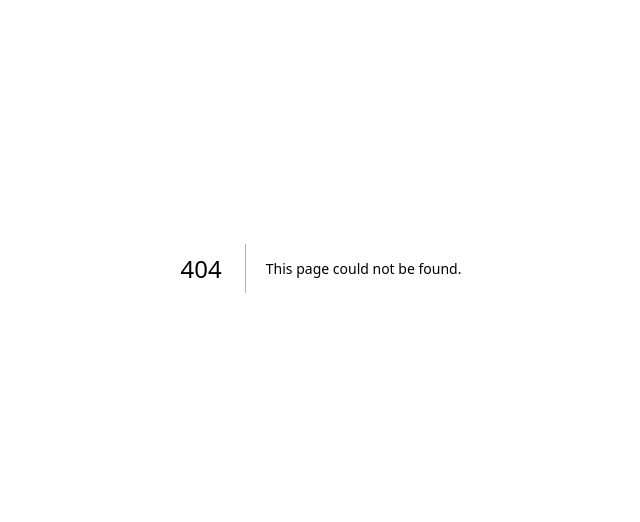
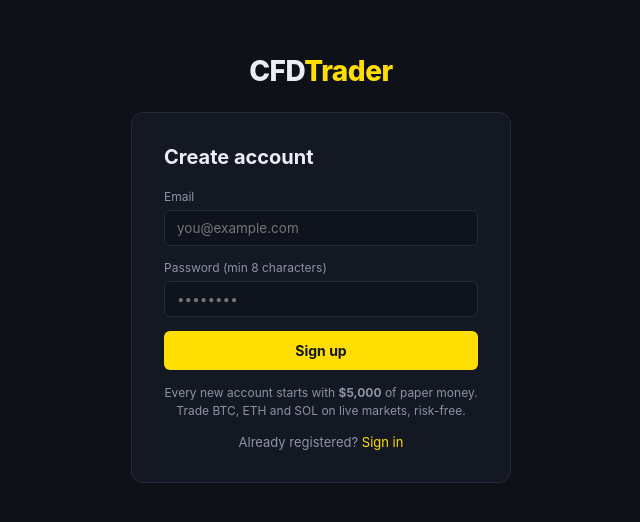
Before and after one commit to imran-techvoyager/CFD-v2, a Next.js app in the folder apps/web/: page /signup in a window 1280 px wide. Before the commit this address had no page. Shown: the part 132-654 px from the top of the page, without its empty margins (319-959 px from the left). Built offline with nearby package versions, Linux system fonts and the light colour scheme; no server answers.

Commit message:
feat(web): add signup page

```diff
--- /dev/null
+++ b/apps/web/app/signup/page.tsx
@@ -0,0 +1,73 @@
+"use client";
+
+import { useState } from "react";
+import { useRouter } from "next/navigation";
+import Link from "next/link";
+import { api, setSession } from "../../lib/api";
+
+export default function SignupPage() {
+  const router = useRouter();
+  const [email, setEmail] = useState("");
+  const [password, setPassword] = useState("");
+  const [error, setError] = useState<string | null>(null);
+  const [loading, setLoading] = useState(false);
+
+  async function handleSubmit(e: React.FormEvent) {
+    e.preventDefault();
+    setError(null);
+    setLoading(true);
+    try {
+      const res = await api.signup(email, password);
+      setSession(res.token, res.user);
+      router.push("/trade");
+    } catch (err: any) {
+      setError(err.message || "sign up failed");
+    } finally {
+      setLoading(false);
+    }
+  }
+
+  return (
+    <div className="auth-wrap">
+      <div className="auth-logo">
+        CFD<span>Trader</span>
+      </div>
+      <form className="auth-card" onSubmit={handleSubmit}>
+        <h1>Create account</h1>
+        {error && <div className="auth-error">{error}</div>}
+        <div>
+          <label>Email</label>
+          <input
+            type="email"
+            value={email}
+            onChange={(e) => setEmail(e.target.value)}
+            placeholder="you@example.com"
+            required
+          />
+        </div>
+        <div>
+          <label>Password (min 8 characters)</label>
+          <input
+            type="password"
+            value={password}
+            onChange={(e) => setPassword(e.target.value)}
+            placeholder="••••••••"
+            minLength={8}
+            required
+          />
+        </div>
+        <button className="btn-primary" disabled={loading}>
+          {loading ? "Creating account…" : "Sign up"}
+        </button>
+        <div className="auth-note">
+          Every new account starts with <b>$5,000</b> of paper money.
+          <br />
+          Trade BTC, ETH and SOL on live markets, risk-free.
+        </div>
+        <div className="auth-alt">
+          Already registered? <Link href="/signin">Sign in</Link>
+        </div>
+      </form>
+    </div>
+  );
+}
```
